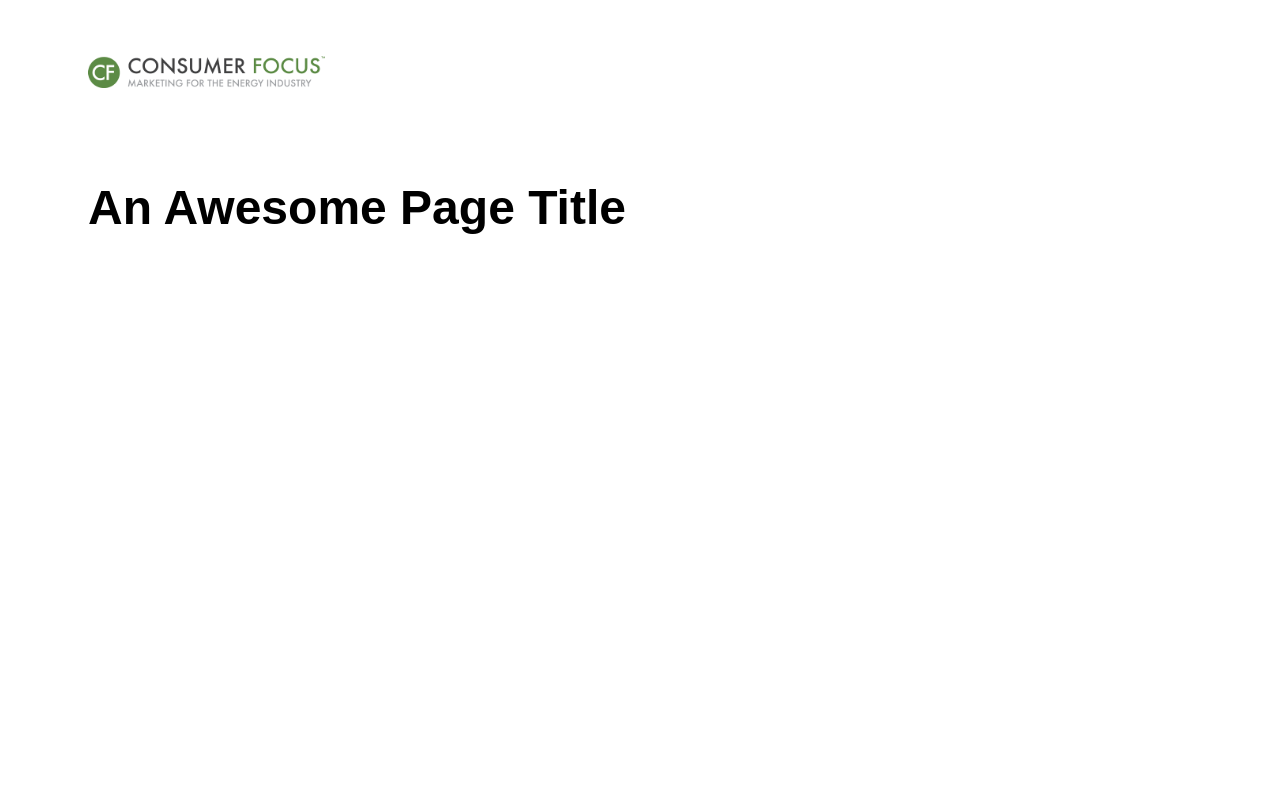
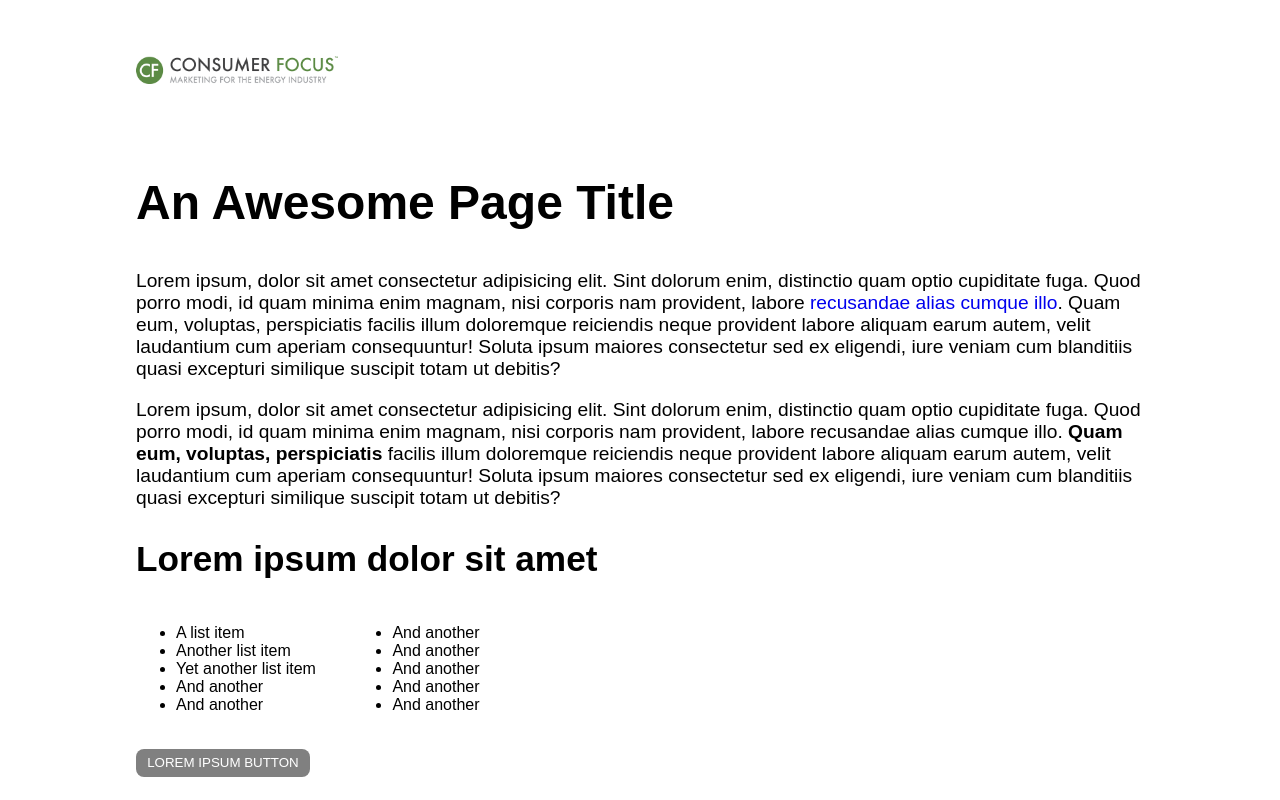
Before and after one commit to bugsbrog/web-intern-test, a plain HTML site: page index.html in a window 1280 px wide. Drawn offline with Linux system fonts and the light colour scheme.

Commit message:
Almost done

```diff
--- a/index.html
+++ b/index.html
@@ -15,10 +15,42 @@
         <img src="./CF-logo-horizontal.png" alt="Consumer Focus Logo">
       </div>
     </header>
-    <section>
+    <section class="awesome-page">
       <h1 class="page-title">An Awesome Page Title</h1>
+      <p class="page-paragraph">Lorem ipsum, dolor sit amet consectetur adipisicing elit. Sint dolorum enim, distinctio
+        quam optio cupiditate fuga. Quod porro modi, id quam minima enim magnam, nisi corporis nam provident, labore <a
+          href="#" target="_blank">recusandae alias cumque illo</a>. Quam eum, voluptas, perspiciatis facilis illum
+        doloremque reiciendis neque provident labore aliquam earum autem, velit laudantium cum aperiam consequuntur!
+        Soluta ipsum maiores consectetur sed ex eligendi, iure veniam cum blanditiis quasi excepturi similique suscipit
+        totam ut debitis?</p>
+      <p class="page-paragraph">Lorem ipsum, dolor sit amet consectetur adipisicing elit. Sint dolorum enim, distinctio
+        quam optio cupiditate fuga. Quod porro modi, id quam minima enim magnam, nisi corporis nam provident, labore
+        recusandae alias cumque illo</a>. <strong>Quam eum, voluptas, perspiciatis </strong> facilis illum
+        doloremque reiciendis neque provident labore aliquam earum autem, velit laudantium cum aperiam consequuntur!
+        Soluta ipsum maiores consectetur sed ex eligendi, iure veniam cum blanditiis quasi excepturi similique suscipit
+        totam ut debitis?</p>
+    </section>
+    <section class="lorem">
+      <h2 class="lorem-title">Lorem ipsum dolor sit amet</h2>
+      <ul class="lists">
+        <li>A list item</li>
+        <li>Another list item</li>
+        <li>Yet another list item</li>
+        <li>And another</li>
+        <li>And another</li>
+      </ul>
+      <ul class="lists2">
+        <li>And another</li>
+        <li>And another</li>
+        <li>And another</li>
+        <li>And another</li>
+        <li>And another</li>
+      </ul>
+    </section>
+    <div class="button">
+      <button>Lorem Ipsum Button</button>
+    </div>
   </div>
-  </section>
 </body>
 
 </html>
--- a/styles/styles.css
+++ b/styles/styles.css
@@ -1,14 +1,51 @@
+* {
+	font-family: sans-serif;
+}
+
 .container {
-  margin: auto;
-  padding: 3rem 0 0 5rem;
+	margin: auto;
+	padding: 3rem 8rem 0 8rem; // top left bottom right
 }
 
 img {
-  width: 20%;
+	width: 20%;
 }
 
 .page-title {
-  font-size: 3rem;
-  font-family: sans-serif;
-  padding-top: 3rem;
+	font-size: 3rem;
+	padding-top: 3rem;
 }
+
+.page-paragraph {
+	font-size: 1.2rem;
+}
+
+a {
+	text-decoration: none;
+}
+
+.lorem-title {
+	font-size: 2.2rem;
+}
+
+.lists {
+	display: inline-block;
+  padding-right: 2rem;
+}
+
+.lists2 {
+	display: inline-block;
+}
+
+.button {
+  padding-top: 1.2rem;
+}
+
+button {
+	padding: 0.4rem 0.7rem 0.4rem 0.7rem;
+	text-transform: uppercase;
+	background-color: gray;
+	border-radius: 8px;
+  border: none;
+	color: white;
+}
```
